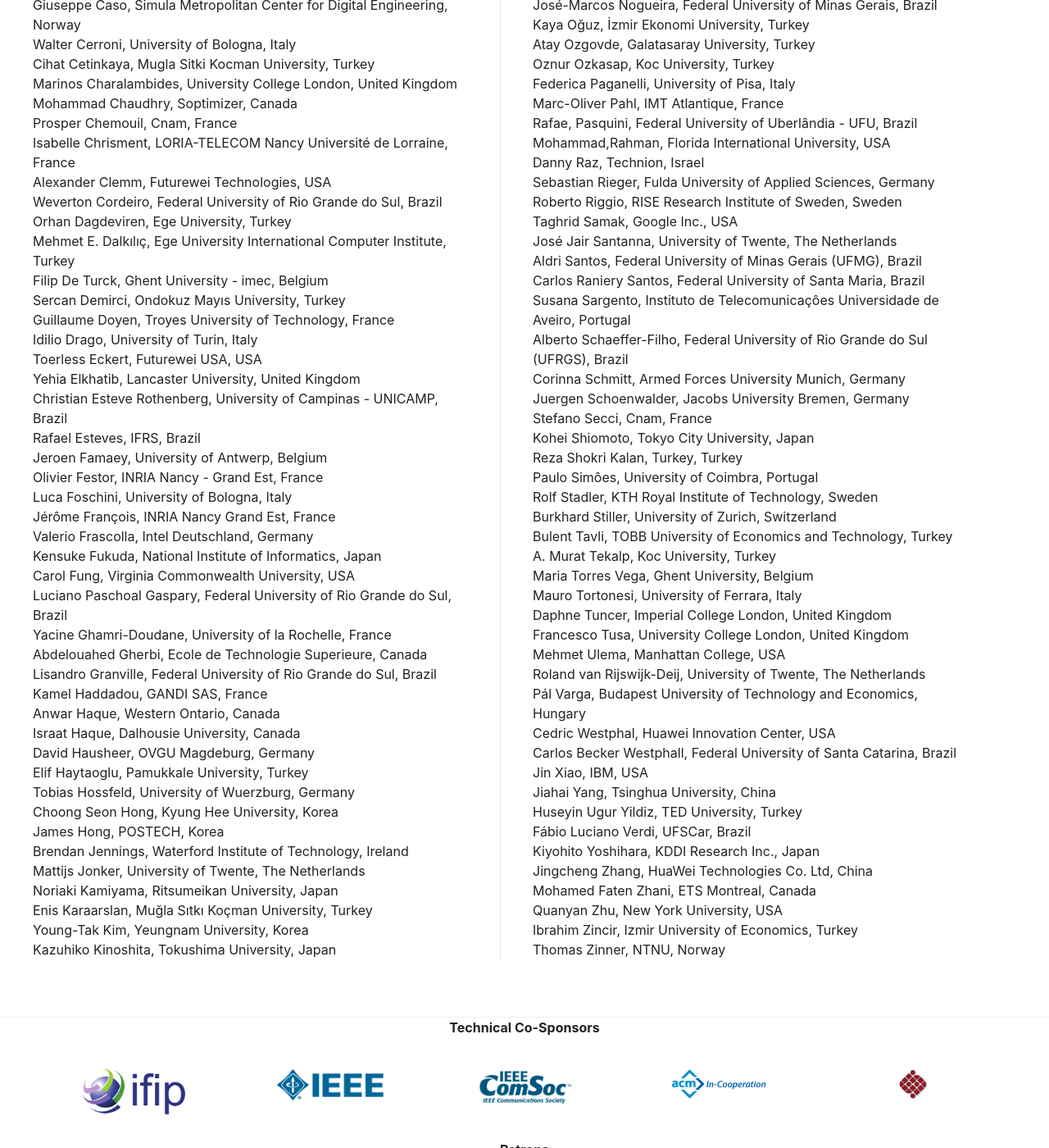
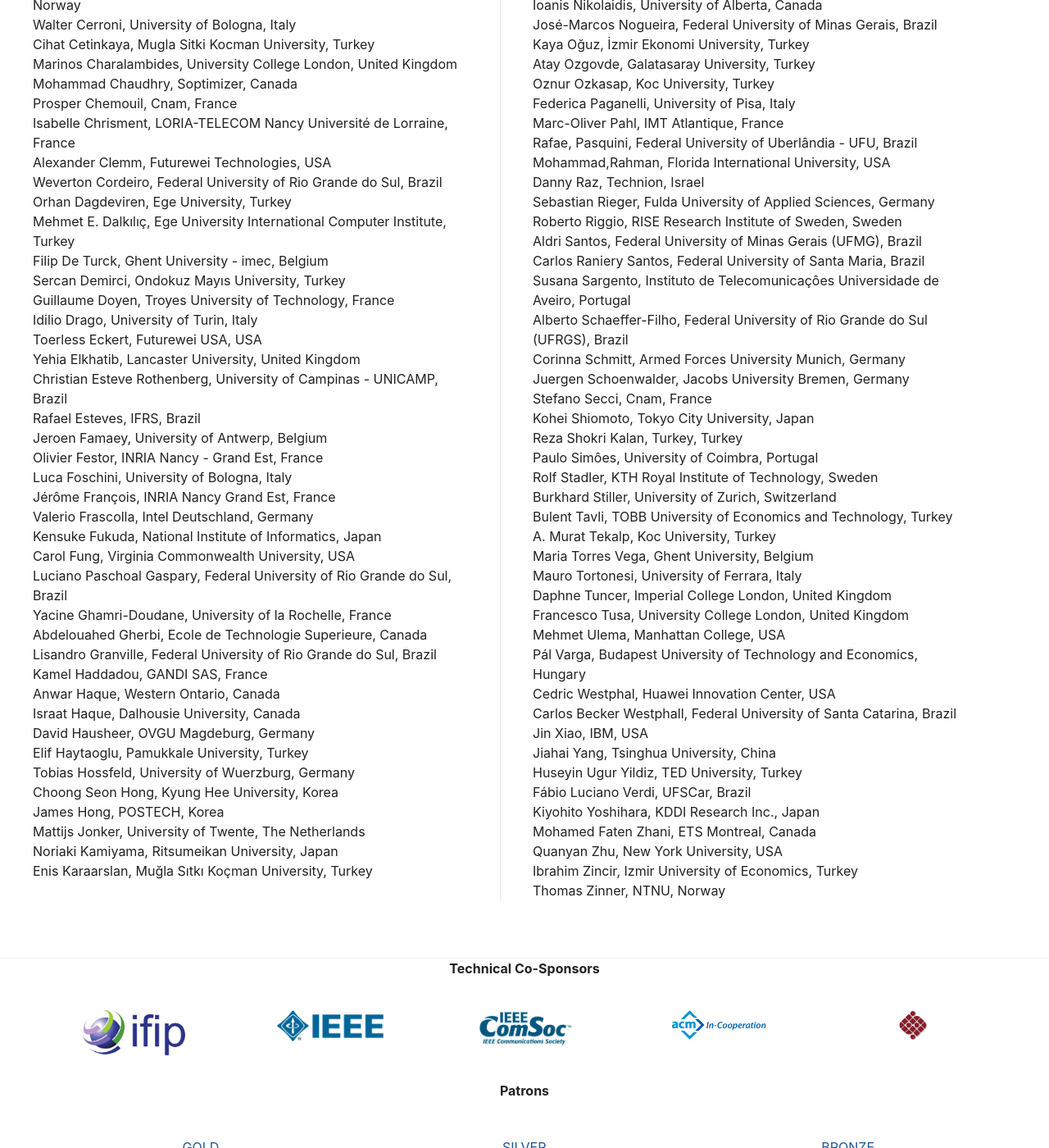
Before and after one commit to stuartclayman/cnsm_2021_website, a Jekyll site: the page built from committees.html, in a window 1280 px wide and 1400 px high, scrolled down 3249 px. Shown: the whole window at 82% size. Built offline with Jekyll 4.4.1, drawn with Linux system fonts in a browser that asks for light colours; nearby versions of some CDN libraries; some of the changed text lies outside the part shown.

Commit message:
TPC deletion

```diff
--- a/committees.html
+++ b/committees.html
@@ -138,7 +138,6 @@ Yaser Al Mtawa, University of Western Ontario, Canada<br/>
 Fatih Alagoz, Bogazici University, Turkey<br/>
 Hyame Alameddine, University of Waterloo, Canada<br/>
 Ozgu Alay, University of Oslo, Norway<br/>
-Moayad Aloqaily, Gnowit Inc., Canada<br/>
 Ehab Al-Shaer, Carnegie Mellon University, USA<br/>
 Takuya Asaka, Tokyo Metropolitan University, Japan<br/>
 Chadi Assi, Concordia University, Canada<br/>
@@ -193,7 +192,6 @@ Elif Haytaoglu, Pamukkale University, Turkey<br/>
 Tobias Hossfeld, University of Wuerzburg, Germany<br/>
 Choong Seon Hong, Kyung Hee University, Korea<br/>
 James Hong, POSTECH, Korea<br/>
-Brendan Jennings, Waterford Institute of Technology, Ireland<br/>
 Mattijs Jonker, University of Twente, The Netherlands<br/>
 Noriaki Kamiyama, Ritsumeikan University, Japan<br/>
 Enis Karaarslan,  Muğla Sıtkı Koçman University, Turkey<br/>
@@ -208,7 +206,6 @@ Slawomir Kuklinski, Orange Polska, Poland<br/>
 Abdelkader Lahmadi, University of Lorraine, France<br/>
 Steven Latré, University of Antwerp - imec, Belgium<br/>
 Jeremie Leguay, Huawei Technologies France Research Center, France<br/>
-John Leung, Intel Corporation, USA<br/>
 Albert Levi, Sabanci University, Turkey<br/>
 Noura Limam, University of Waterloo, Canada<br/>
 Zhongzhi Luan, Beihang University, China<br/>
@@ -234,8 +231,6 @@ Mohammad,Rahman, Florida International University, USA<br/>
 Danny Raz, Technion, Israel<br/>
 Sebastian Rieger, Fulda University of Applied Sciences, Germany<br/>
 Roberto Riggio, RISE Research Institute of Sweden, Sweden<br/>
-Taghrid Samak, Google Inc., USA<br/>
-José Jair Santanna, University of Twente, The Netherlands<br/>
 Aldri Santos, Federal University of Minas Gerais (UFMG), Brazil<br/>
 Carlos Raniery Santos, Federal University of Santa Maria, Brazil<br/>
 Susana Sargento, Instituto de Telecomunicaçôes Universidade de Aveiro, Portugal<br/>
@@ -255,7 +250,6 @@ Mauro Tortonesi, University of Ferrara, Italy<br/>
 Daphne Tuncer, Imperial College London, United Kingdom<br/>
 Francesco Tusa, University College London, United Kingdom<br/>
 Mehmet Ulema, Manhattan College, USA<br/>
-Roland van Rijswijk-Deij, University of Twente, The Netherlands<br/>
 Pál Varga, Budapest University of Technology and Economics, Hungary<br/>
 Cedric Westphal, Huawei Innovation Center, USA<br/>
 Carlos Becker Westphall, Federal University of Santa Catarina, Brazil<br/>
@@ -264,7 +258,6 @@ Jiahai Yang, Tsinghua University, China<br/>
 Huseyin Ugur Yildiz, TED University, Turkey<br/>
 Fábio Luciano Verdi, UFSCar, Brazil<br/>
 Kiyohito Yoshihara, KDDI Research Inc., Japan<br/>
-Jingcheng Zhang, HuaWei Technologies Co. Ltd, China<br/>
 Mohamed Faten Zhani, ETS Montreal, Canada<br/>
 Quanyan Zhu, New York University, USA<br/>
 Ibrahim Zincir, Izmir University of Economics, Turkey<br/>
```
